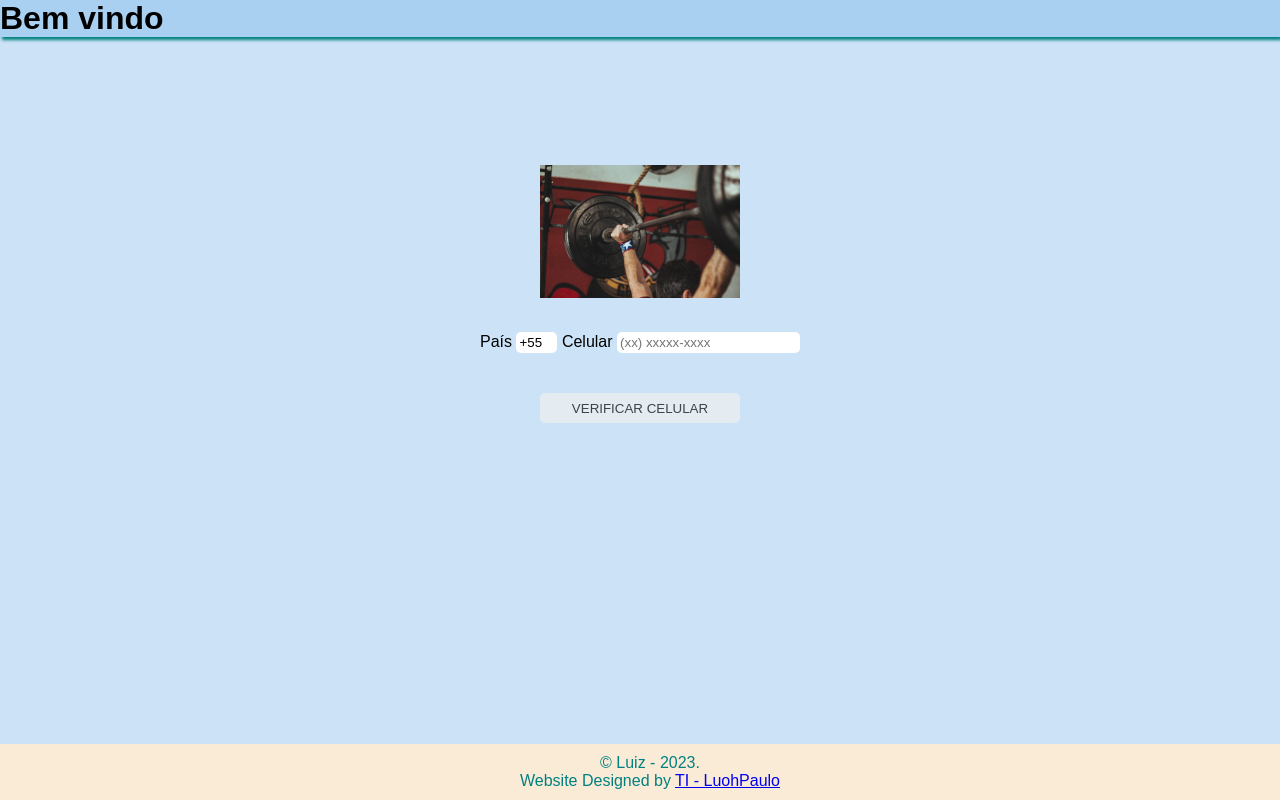
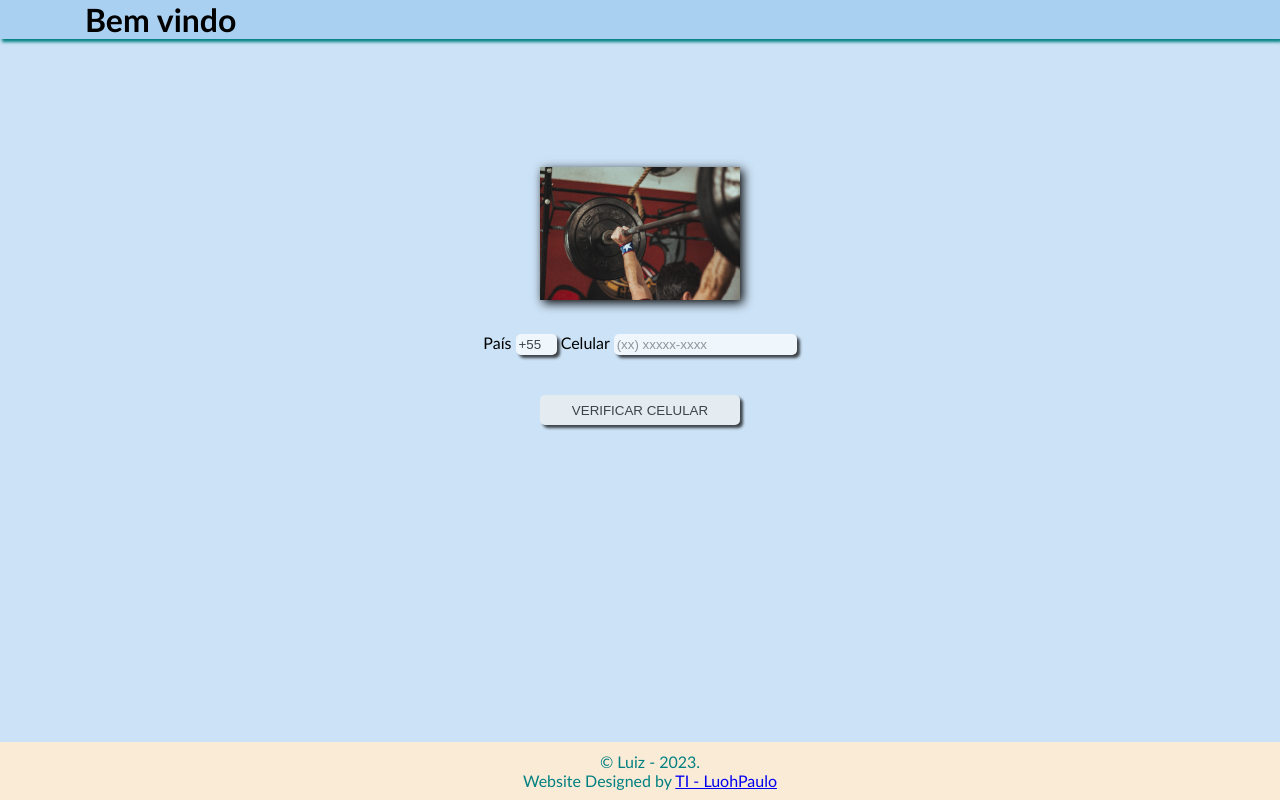
Before and after one commit to LuohPaulo/Treino, a plain HTML site: page index.html in a window 1280 px wide. Drawn offline with Linux system fonts and the light colour scheme.

Commit message:
page confirmação ok

```diff
--- a/style.css
+++ b/style.css
@@ -3,7 +3,7 @@
     margin: 0;
 }
 html{
-    font-family: Arial, Helvetica, sans-serif;
+    font-family: 'Gill Sans', 'Gill Sans MT', Calibri, 'Trebuchet MS', sans-serif;
 }
 body{
     background: rgba(170, 208, 241, 0.6);
@@ -12,16 +12,24 @@ header{
     background-color: rgb(170, 208, 241);
     box-shadow: 2px 3px 3px teal;
 }
+header>h1{
+    margin-left: 85px;
+}
 div{
     text-align: center;
 }
 #conteudo{
     margin-top: 10%;
 }
+img{
+    box-shadow: 3px 3px 10px black;
+}
 input{
     border-radius: 5px;
     border: 0px;
     padding: 3px;
+    box-shadow: 3px 3px 3px black;
+    opacity: 0.7;
 }
 input#pais{
     width: 35px;
@@ -33,10 +41,10 @@ div > p{            /* '>' usado com combinador/ seletor filho ('p' filho de 'di
     width: 200px;
     margin: 10px;
     height: 30px;
-    opacity: 0.7;
 }
 #submit:hover{
     opacity: 1;
+    box-shadow: 3px 3px 3px teal;
 }
 #footer{
     width: 100%;
@@ -46,5 +54,4 @@ div > p{            /* '>' usado com combinador/ seletor filho ('p' filho de 'di
     bottom: 0;
     background-color: antiquewhite;
     color: teal;
-
 }
```
